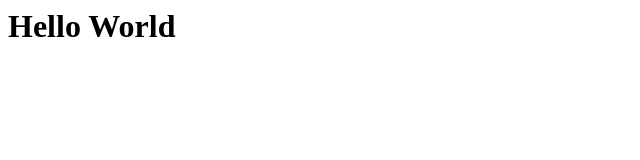
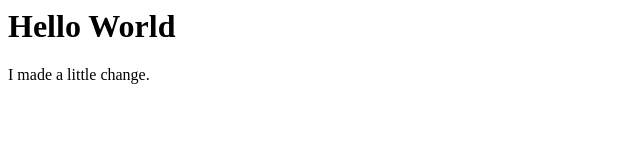
Before and after one commit to dev-shovon/my-project, a plain HTML site: page index.html in a window 1280 px wide. Shown: the whole page, without its empty margins (0-640 px from the left). Drawn offline with Linux system fonts and the light colour scheme.

Commit message:
added a paragraph to the index.html page

```diff
--- a/index.html
+++ b/index.html
@@ -1 +1,2 @@
 <h1>Hello World</h1>
+<p>I made a little change.</p>
```
